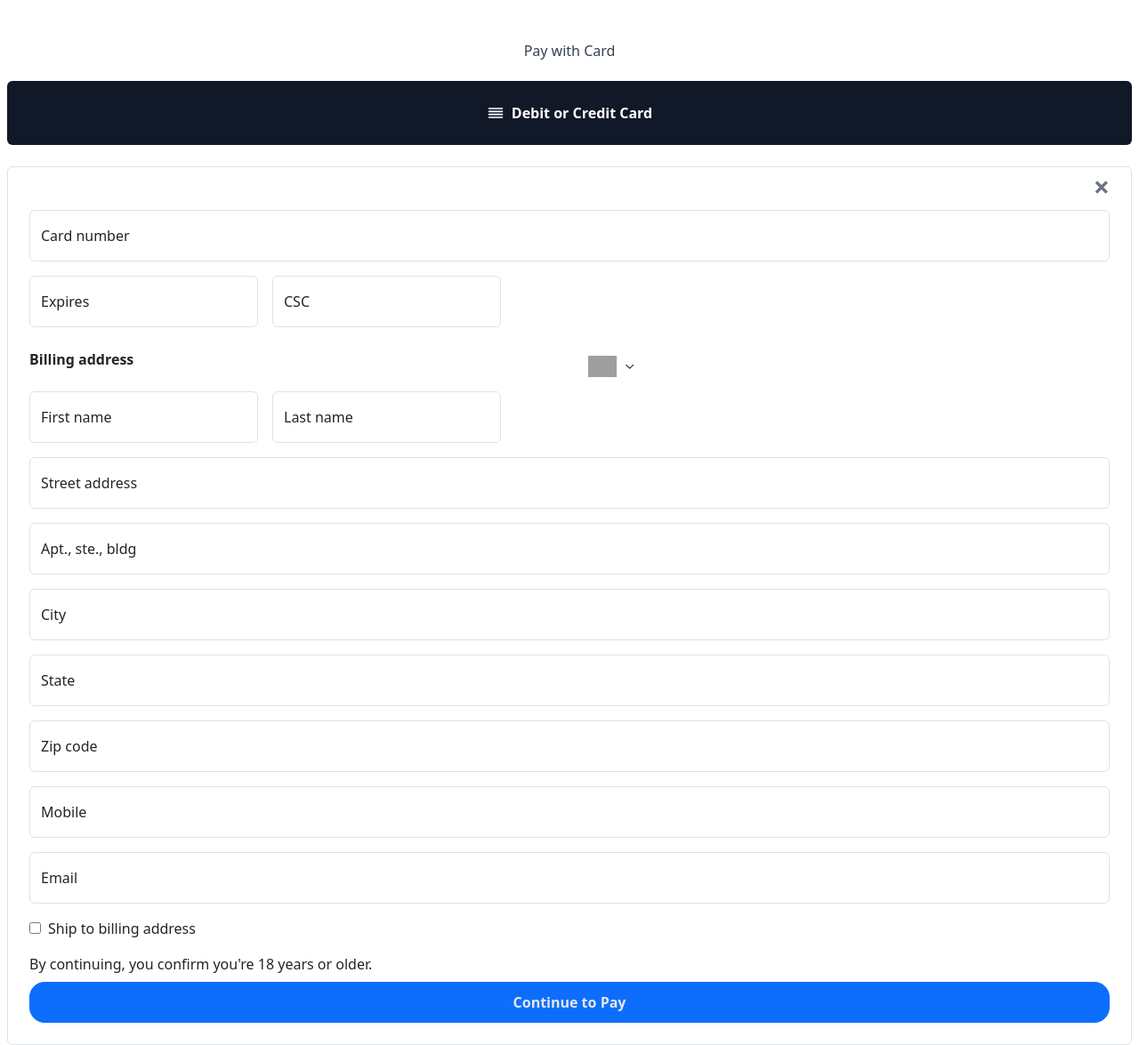
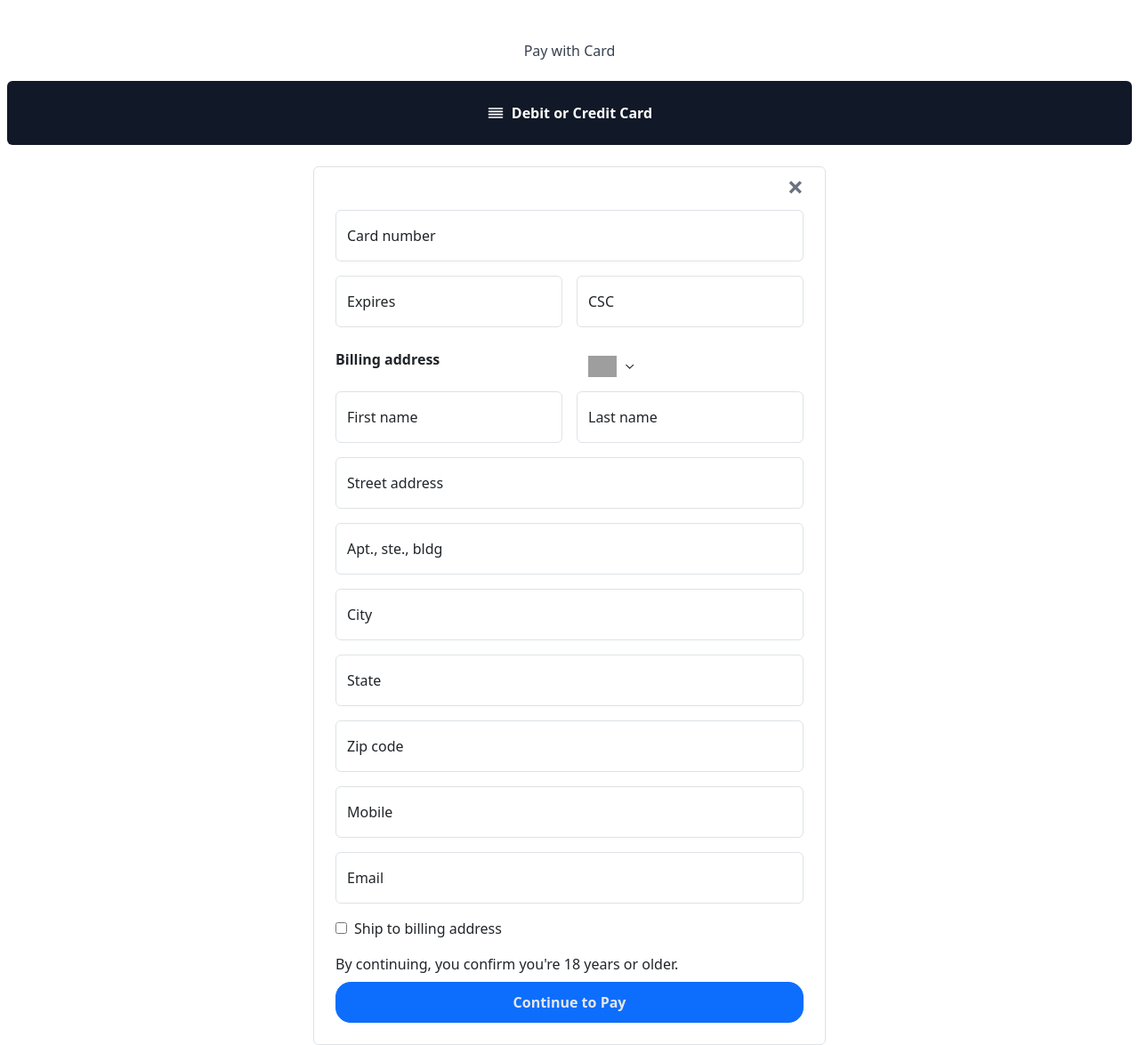
Before and after one commit to Ezekiah3854/Tatt-Appointment-Booking, a Flask app: page /p/card in a window 1280 px wide. Shown: the whole page at 89% size. Run offline with Flask 3, Linux system fonts and the light colour scheme; some libraries are stand-ins or nearby versions; grey boxes are pictures that could not be loaded.

Commit message:
commit changes

```diff
--- a/templates/debitdet.html
+++ b/templates/debitdet.html
@@ -15,16 +15,6 @@
             overflow-x: hidden;
         }
 
-        input[type='number']::-webkit-outer-spin-button,
-        input[type='number']::-webkit-inner-spin-button {
-            -webkit-appearance: none;
-            margin: 0;
-        }
-
-        input[type='number'] {
-            -moz-appearance: textfield;
-        }
-
         * {
             margin: 0;
             padding: 0;
@@ -34,7 +24,7 @@
 
 </head>
 
-<body class="bg-white px-2">
+<body class="bg-white px-2 text-base">
     <div class="w-full space-y-6">
         <h2 class="text-center text-gray-700 font-medium mt-5">Pay with Card</h2>
 
@@ -49,7 +39,7 @@
         </button>
 
         <!-- Card Input Section -->
-        <div class="space-y-4 border rounded-md p-4 relative">
+        <div class="max-w-xl mx-auto p-4 border rounded relative">
             <!-- Close Icon -->
             <button class="absolute top-2 right-5 text-xl font-semibold text-gray-500 hover:text-gray-800 px-1"
                 style="font-size: 2em;">&times;</button>
```
